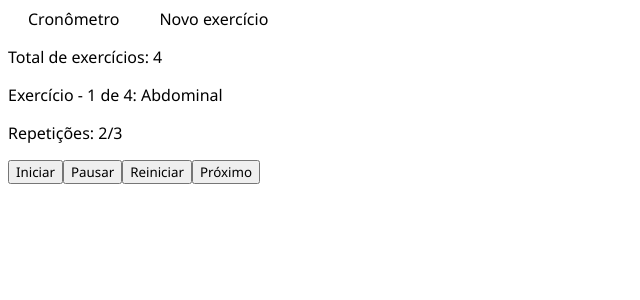
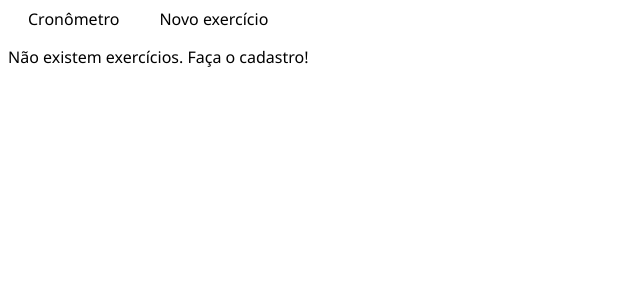
Before and after one commit to deboragoncalves/bootcamp-igti-frontend, an Angular app in the folder modulo2/exercicios/exercicio02/app-fitness/: page /timer in a window 1280 px wide. Shown: the top 300 px of the page, without its empty margins (0-640 px from the left). Built offline with nearby package versions, Linux system fonts and the light colour scheme.

Commit message:
Mostrar dados exercício, restart e next - App fitness

```diff
--- a/modulo2/exercicios/exercicio02/app-fitness/src/app/data-service.service.ts
+++ b/modulo2/exercicios/exercicio02/app-fitness/src/app/data-service.service.ts
@@ -1,9 +1,10 @@
 import { Injectable } from '@angular/core';
+import { Exercise } from './new-exercise/exercise';
 
 @Injectable()
 export class DataService {
 
-  private data: any;
+  private data: Array<Exercise>;
 
   getData(): any {
     return this.data;
--- a/modulo2/exercicios/exercicio02/app-fitness/src/app/new-exercise/exercise.ts
+++ b/modulo2/exercicios/exercicio02/app-fitness/src/app/new-exercise/exercise.ts
@@ -2,6 +2,5 @@ export class Exercise {
     name: string;
     duration: number;
     repetition: number;
-    preparation: number;
     resting: number;
 }
--- a/modulo2/exercicios/exercicio02/app-fitness/src/app/new-exercise/new-exercise.component.html
+++ b/modulo2/exercicios/exercicio02/app-fitness/src/app/new-exercise/new-exercise.component.html
@@ -13,10 +13,6 @@
       <input type="number" id="repetion" formControlName="repetition" [(ngModel)]="repetition">
     </div>
     <div class="input">
-      <label for="preparation">Preparação</label>
-      <input type="number" id="preparation" formControlName="preparation" [(ngModel)]="preparation">
-    </div>
-    <div class="input">
       <label for="resting">Tempo de descanso</label>
       <input type="number" id="resting" formControlName="resting" [(ngModel)]="resting">
     </div>
@@ -28,7 +24,6 @@
     <li>Duração: {{ exercise.duration }}</li>
     <li>Descanso: {{ exercise.resting }}</li>
     <li>Repetição: {{ exercise.repetition }}</li>
-    <li>Preparação: {{ exercise.preparation }}</li>
     <button type="button" (click)="deleteExercise(i)">Excluir exercício</button>
   </ul>
 </section>
--- a/modulo2/exercicios/exercicio02/app-fitness/src/app/new-exercise/new-exercise.component.ts
+++ b/modulo2/exercicios/exercicio02/app-fitness/src/app/new-exercise/new-exercise.component.ts
@@ -18,14 +18,12 @@ export class NewExerciseComponent {
   name: string;
   duration: number;
   repetition: number;
-  preparation: number;
   resting: number;
 
   formNewExercise: FormGroup = new FormGroup({
     name: new FormControl("", Validators.required),
     duration: new FormControl("", Validators.required),
     repetition: new FormControl("", Validators.required),
-    preparation: new FormControl("", Validators.required),
     resting: new FormControl("", Validators.required)
   })
 
@@ -34,7 +32,6 @@ export class NewExerciseComponent {
     this.exercise = {
       name: this.name,
       duration: this.duration,
-      preparation: this.preparation,
       repetition: this.repetition,
       resting: this.resting
     }
--- a/modulo2/exercicios/exercicio02/app-fitness/src/app/timer/timer.component.html
+++ b/modulo2/exercicios/exercicio02/app-fitness/src/app/timer/timer.component.html
@@ -1,9 +1,12 @@
-<section>
-  <p>Total de exercícios: 4</p>
-  <p>Exercício - 1 de 4: Abdominal</p>
-  <p>Repetições: 2/3</p>
+<section *ngIf="exercises">
+  <p>Total de exercícios: {{ totalExercises }}</p>
+  <p>Exercício - {{ exerciseName }}: {{ indexCurrentExercise }} de {{ totalExercises }}</p>
+  <p>Repetições: {{ currentRepetition }} de {{ totalRepetitions }}</p>
+  <p>Fase: {{ showStateExercise() }}</p>
   <button type="button">Iniciar</button>
   <button type="button" (click)="stop()">Pausar</button>
   <button type="button" (click)="restart()">Reiniciar</button>
-  <button type="button" (cick)="next()">Próximo</button>
+  <button type="button" (click)="next()">Próximo</button>
 </section>
+
+<p *ngIf="!exercises">Não existem exercícios. Faça o cadastro!</p>
--- a/modulo2/exercicios/exercicio02/app-fitness/src/app/timer/timer.component.ts
+++ b/modulo2/exercicios/exercicio02/app-fitness/src/app/timer/timer.component.ts
@@ -9,13 +9,53 @@ import { Exercise } from 'app/new-exercise/exercise';
 })
 export class TimerComponent implements OnInit {
 
-  exercises: Exercise[] = [];
+  exercises: Exercise[] = new Array();
+  exercise: Exercise;
+
+  totalExercises: number = 0;
+  indexCurrentExercise: number = 0;
+  currentExercise: Exercise;
+  exerciseName: string = '';
+
+  currentRepetition: number = 0;
+  totalRepetitions: number = 0;
+
+  stateExercise: number = 0;
 
   constructor(private dataService: DataService) { }
 
   ngOnInit() {
     this.exercises = this.dataService.getData();
-    console.log(this.exercises);
+
+    if (this.exercises) {
+      this.showData();
+    }
+  }
+
+  showData(): void {
+    this.totalExercises = this.exercises.length;
+    this.currentExercise = this.exercises[this.indexCurrentExercise];
+
+    this.exerciseName = this.currentExercise.name;
+    this.totalRepetitions = this.currentExercise.repetition;
+
+    this.currentRepetition++;
+    this.indexCurrentExercise++;
+
+    this.showStateExercise();
+  }
+
+  showStateExercise(): string {
+    switch (this.stateExercise) {
+      case 0:
+        return "Preparação";
+      case 1:
+        return "Exercício";
+      case 2:
+        return "Descanso";
+      default:
+        return "";
+    }
   }
 
   stop(): void {
@@ -23,11 +63,33 @@ export class TimerComponent implements OnInit {
   }
 
   restart(): void {
-    // TODO
+    this.indexCurrentExercise = 0;
+    this.currentRepetition = 0;
+    this.stateExercise = 0;
   }
 
   next(): void {
-    // TODO
+    if (this.stateExercise == 0 || this.stateExercise == 1) {
+      this.stateExercise++;
+    } else if (this.stateExercise == 2) {
+      // Se exercício atual acabou
+
+      if (this.currentRepetition == this.totalRepetitions) {
+        // Todos
+
+        if (this.exercises.length - 1 == this.indexCurrentExercise) {
+          console.log("finish");
+        }
+
+      } else if (this.currentRepetition < this.totalRepetitions){
+        // Próximo repetição
+
+        this.stateExercise = 0;
+        this.currentRepetition++;
+      }
+
+      // TODO: Criar service para exibir dados - refresh
+    }
+
   }
-
 }
```
